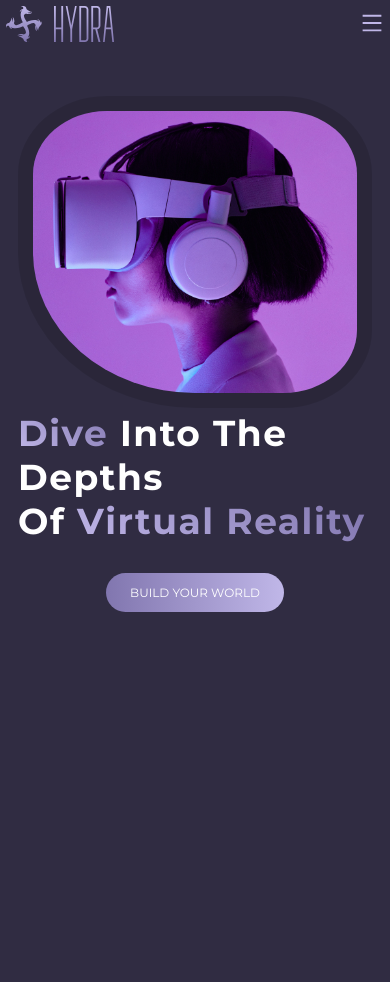
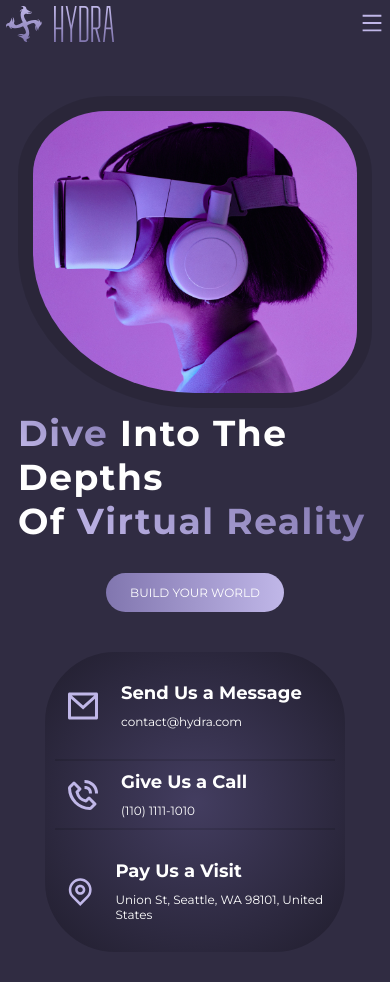
Before and after one commit to nataliiacat/Hydra, a React (Vite) app: page / in a window 390 px wide. Shown: the top 982 px of the page. Before the commit the page ends 844 px from the top, so only its background shows below. Built offline with nearby package versions, Linux system fonts and the light colour scheme.

Commit message:
add bloc for section Home

```diff
--- a/src/assets/styles/global.css
+++ b/src/assets/styles/global.css
@@ -136,7 +136,7 @@ section {
 }
 
 .subtitle-info {
-  font-size: 2rem;
+  font-size: 1.5rem;
   font-weight: bold;
 }
 
--- a/src/components/HomeSection/HomeSection.css
+++ b/src/components/HomeSection/HomeSection.css
@@ -23,13 +23,36 @@
   margin-top: 50px;
 }
 
-.btn-content .icon {
+.big-icon {
   font-size: 4rem;
 }
 
 .content-img img {
   border-radius: 25% 25% 25% 50%;
   border: 15px solid rgba(0, 0, 0, 0.13);
+}
+
+.infoHome {
+  margin-top: 40px;
+  background-image: var(--gradient-box);
+  border-radius: 70px;
+  padding: 20px 10px;
+  gap: 20px;
+  justify-content: space-around;
+}
+
+.infoHome__item {
+  padding: 10px;
+  gap: 20px;
+}
+
+.infoHome__info h3 {
+  margin-bottom: 10px;
+}
+
+.tel-info {
+  border-right: 2px solid rgba(0, 0, 0, 0.13);
+  border-left: 2px solid rgba(0, 0, 0, 0.13);
 }
 
 @media (max-width: 1027px) {
@@ -42,3 +65,36 @@
     margin-top: 0;
   }
 }
+
+@media (max-width: 768px) {
+  .infoHome {
+    flex-direction: column;
+    width: max-content;
+    padding: 20px 40px;
+    margin: 40px auto 0;
+  }
+
+  .tel-info {
+    border: none;
+    border-top: 2px solid rgba(0, 0, 0, 0.13);
+    border-bottom: 2px solid rgba(0, 0, 0, 0.13);
+  }
+
+  .infoHome__item {
+    justify-content: start;
+    width: 100%;
+  }
+}
+
+@media (max-width: 448px) {
+  .big-icon {
+    font-size: 3rem;
+  }
+
+  .infoHome {
+    flex-direction: column;
+    width: 300px;
+    padding: 20px 10px;
+    margin: 40px auto 0;
+  }
+}
--- a/src/components/HomeSection/HomeSection.jsx
+++ b/src/components/HomeSection/HomeSection.jsx
@@ -2,6 +2,8 @@ import React from 'react'
 import './HomeSection.css'
 import virtual from '../../assets/images/virtua.jpg'
 import { IoIosArrowRoundForward } from 'react-icons/io'
+import { RiMapPinLine, RiMailLine } from 'react-icons/ri'
+import { BiPhoneCall } from 'react-icons/bi'
 
 const HomeSection = () => {
   return (
@@ -18,11 +20,35 @@ const HomeSection = () => {
                 nisl tincidunt eget. Lectus mauris eros in vitae.</p>
               <div className="btn-content flex">
                 <button className="btn">BUILD YOUR WORLD</button>
-                <IoIosArrowRoundForward className="icon hide-on-small" /></div>
+                <IoIosArrowRoundForward className="icon big-icon hide-on-small" /></div>
             </div>
             <div className="content-img">
               <img src={virtual} alt="virtual" />
             </div>
+          </div>
+          <div className="infoHome flex">
+            <div className="infoHome__item flex">
+              <RiMailLine className="icon big-icon" />
+              <div className="infoHome__info">
+                <h3 className="subtitle-info">Send Us a Message</h3>
+                <a href="contact@hydra.com">contact@hydra.com</a>
+              </div>
+            </div>
+            <div className="infoHome__item tel-info flex">
+              <BiPhoneCall className="icon big-icon" />
+              <div className="infoHome__info">
+                <h3 className="subtitle-info">Give Us a Call</h3>
+                <a href="tel:(110) 1111-1010" className="text">(110) 1111-1010</a>
+              </div>
+            </div>
+            <div className="infoHome__item flex">
+              <RiMapPinLine className="icon big-icon" />
+              <div className="infoHome__info">
+                <h3 className="subtitle-info">Pay Us a Visit</h3>
+                <address className="text">Union St, Seattle, WA 98101, United States</address>
+              </div>
+            </div>
+
           </div>
         </div>
       </section>
```
